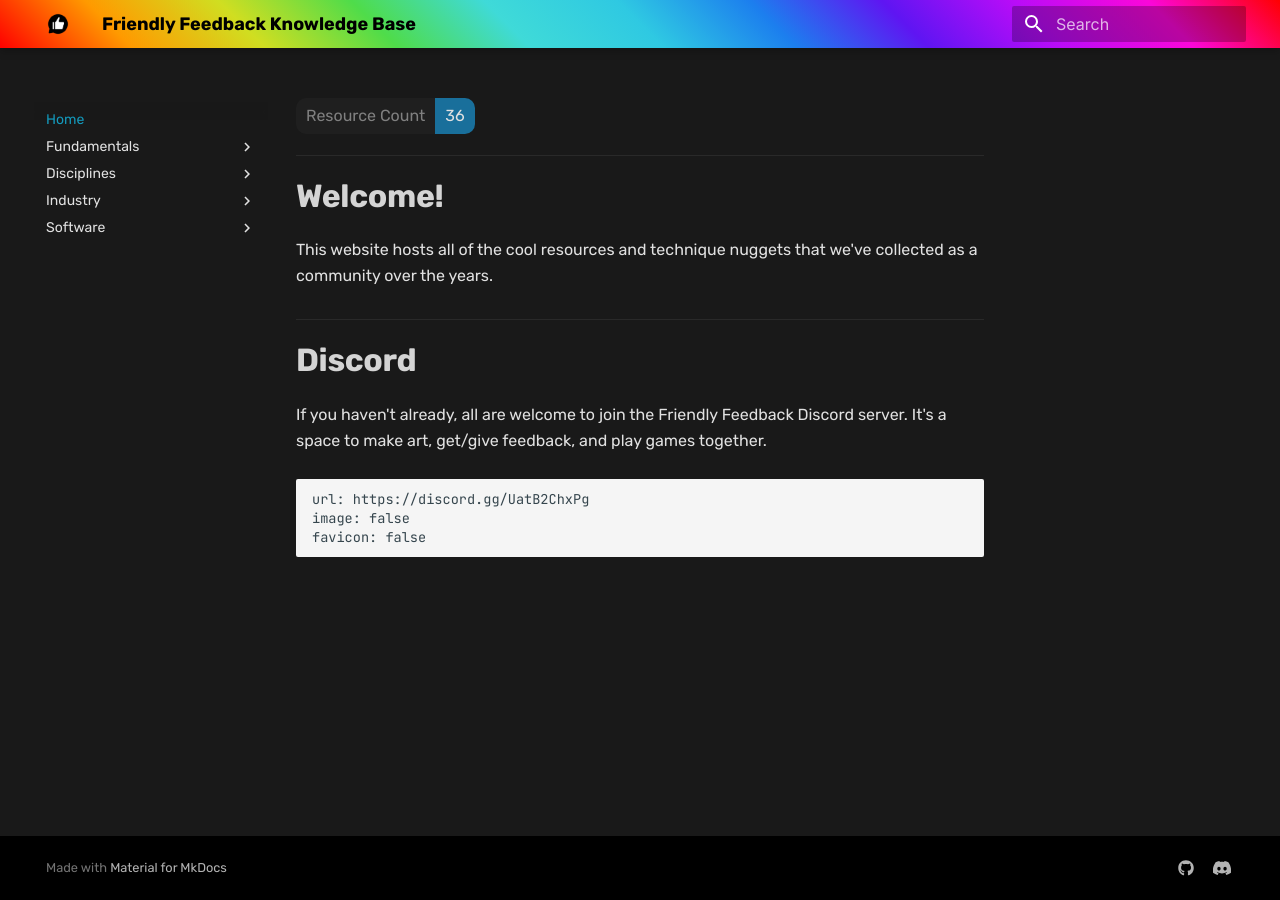
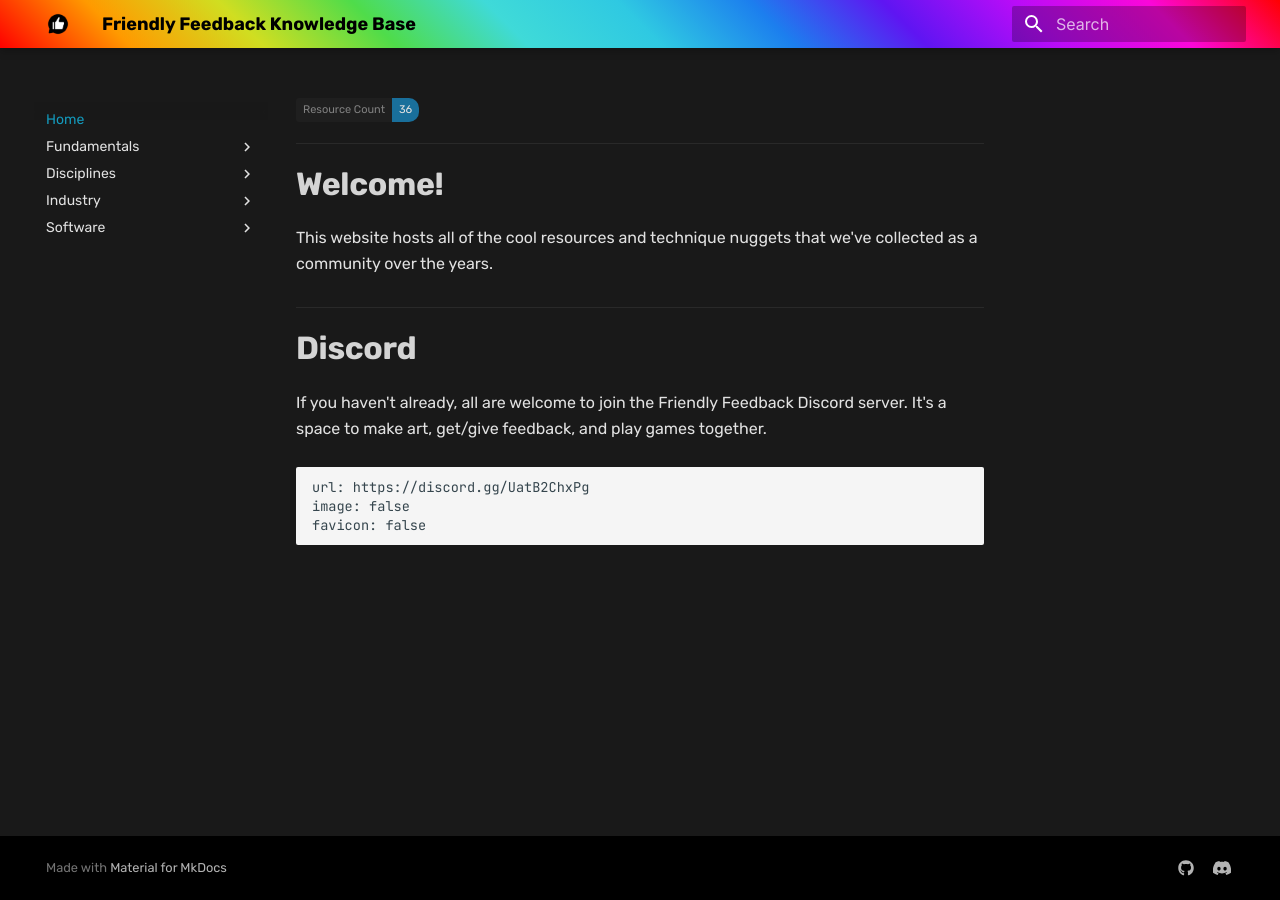
Before and after one commit to Zalek4/Friendly-Feedback-Knowledge-Base, an MkDocs documentation site: the page built from docs/index.md, in a window 1280 px wide. Built offline with MkDocs 1.6.1 and Material for MkDocs 9.7.7, drawn with Linux system fonts in a browser that asks for light colours.

Commit message:
Update style.css

```diff
--- a/docs/assets/css/style.css
+++ b/docs/assets/css/style.css
@@ -19,6 +19,7 @@
 .ff_badge {
     display: flex;
     width: max-content;
+    font-size: 0.55rem;
     /*border: dashed red;*/
 }
 
@@ -30,19 +31,19 @@
 .ff_badge_title {
     color: grey;
     background-color: rgb(31, 31, 31);
-    padding-top: 0.25rem;
-    padding-bottom: 0.25rem;
-    padding-left: 0.5rem;
-    padding-right: 0.5rem;
-    border-radius: 10px 0px 0px 10px !important;
+    padding-top: 0.15rem;
+    padding-bottom: 0.15rem;
+    padding-left: 0.35rem;
+    padding-right: 0.35rem;
+    border-radius: 3px 0px 0px 3px !important;
 }
 
 .ff_badge_value {
     background-color: rgb(25, 111, 155);
-    padding-top: 0.25rem;
-    padding-bottom: 0.25rem;
-    padding-left: 0.5rem;
-    padding-right: 0.5rem;
+    padding-top: 0.15rem;
+    padding-bottom: 0.15rem;
+    padding-left: 0.35rem;
+    padding-right: 0.35rem;
     border-radius: 0px 10px 10px 0px !important;
 }
 
```
